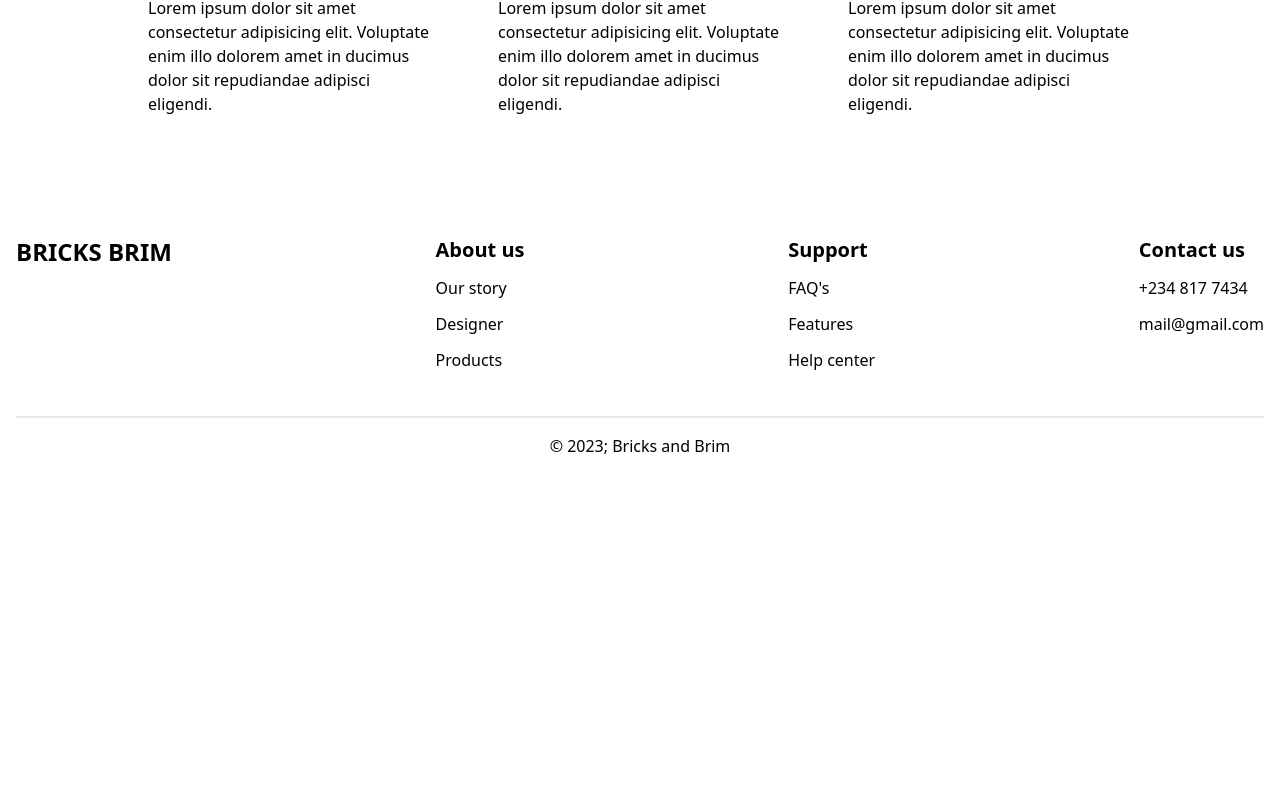
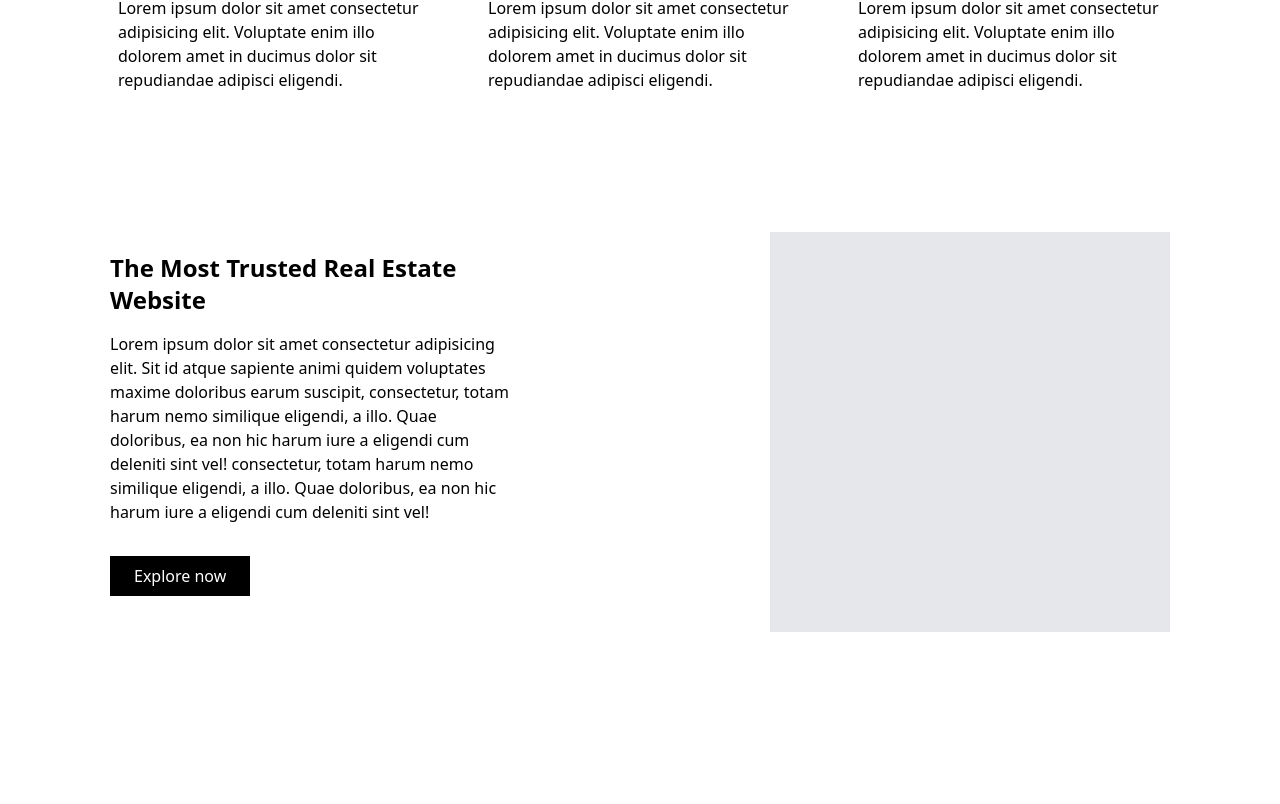
Before and after one commit to Haybuka/bricksNbrim, a Next.js app: page / in a window 1280 px wide. Shown: the part 1676-2480 px from the top of the page. Before the commit the page ends 2206 px from the top, so only its background shows below. Built offline with nearby package versions, Linux system fonts and the light colour scheme.

Commit message:
explore section,home page

```diff
--- a/components/Home/banner/banner.tsx
+++ b/components/Home/banner/banner.tsx
@@ -2,6 +2,7 @@ import React from 'react';
 import styles from './banner.module.css';
 import Image from 'next/image';
 import cls from 'classnames';
+import Button from '@/components/button/button';
 const Banner = () => {
   return (
     <section className={cls(styles.banner)}>
@@ -24,9 +25,7 @@ const Banner = () => {
           explicabo minima minus autem perspiciatis quo saepe consequatur
           aperiam sunt.
         </p>
-        <button className="bg-black text-white py-2 px-6 my-4">
-          Get Quote
-        </button>
+        <Button text="Get Quote" />
       </article>
     </section>
   );
--- /dev/null
+++ b/components/Home/explore/explore.module.css
@@ -0,0 +1,3 @@
+.explore {
+  @apply h-[600px]  flex justify-between items-center;
+}
--- /dev/null
+++ b/components/Home/explore/explore.tsx
@@ -0,0 +1,26 @@
+import React from 'react';
+import styles from './explore.module.css';
+import Button from '@/components/button/button';
+const Explore = () => {
+  return (
+    <section className={styles.explore}>
+      <article className="md:w-[400px] px-2 md:px-0">
+        <h4 className="text-2xl font-semibold capitalize">
+          The most trusted real estate website
+        </h4>
+        <p className="my-4">
+          Lorem ipsum dolor sit amet consectetur adipisicing elit. Sit id atque
+          sapiente animi quidem voluptates maxime doloribus earum suscipit,
+          consectetur, totam harum nemo similique eligendi, a illo. Quae
+          doloribus, ea non hic harum iure a eligendi cum deleniti sint vel!
+          consectetur, totam harum nemo similique eligendi, a illo. Quae
+          doloribus, ea non hic harum iure a eligendi cum deleniti sint vel!
+        </p>
+        <Button text="Explore now" />
+      </article>
+      <aside className="hidden md:block w-[400px] bg-gray-200 h-[400px]"></aside>
+    </section>
+  );
+};
+
+export default Explore;
--- a/components/Home/index.tsx
+++ b/components/Home/index.tsx
@@ -2,14 +2,16 @@ import React from 'react';
 import Banner from './banner/banner';
 import Mileage from './mileage/mileage';
 import Featured from './featured/featured';
+import Explore from './explore/explore';
 
 const Home = () => {
   return (
     <div>
       <Banner />
       <Mileage />
-      <div className="px-10 md:px-[140px] py-10">
+      <div className="px-10 md:px-[110px] py-10">
         <Featured />
+        <Explore />
       </div>
     </div>
   );
--- /dev/null
+++ b/components/button/button.tsx
@@ -0,0 +1,11 @@
+import React from 'react';
+
+interface Props {
+  text: string;
+}
+
+const Button = ({ text }: Props) => {
+  return <button className="bg-black text-white py-2 px-6 my-4">{text}</button>;
+};
+
+export default Button;
```
Also changed, not shown: components/button/button.module.css (added).
